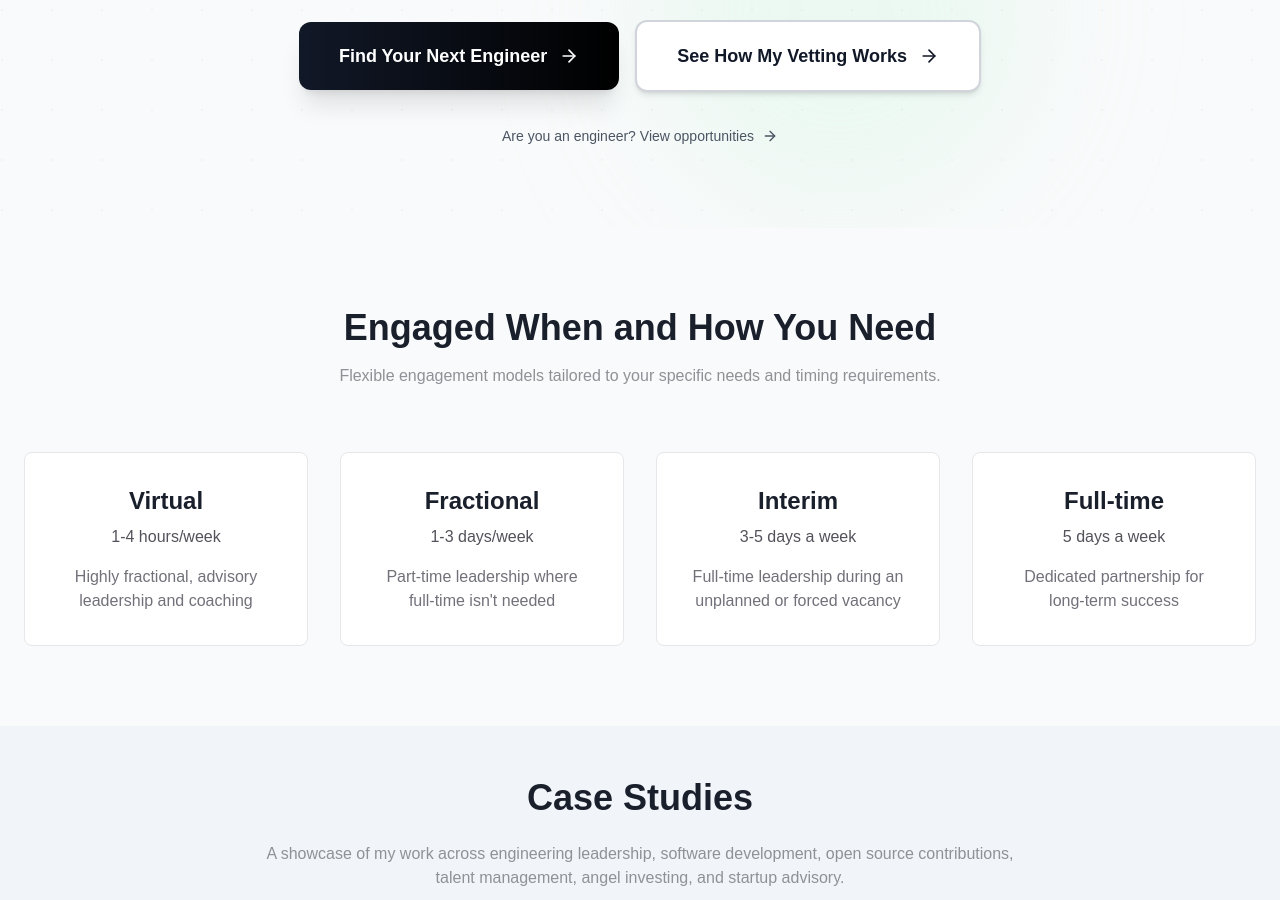
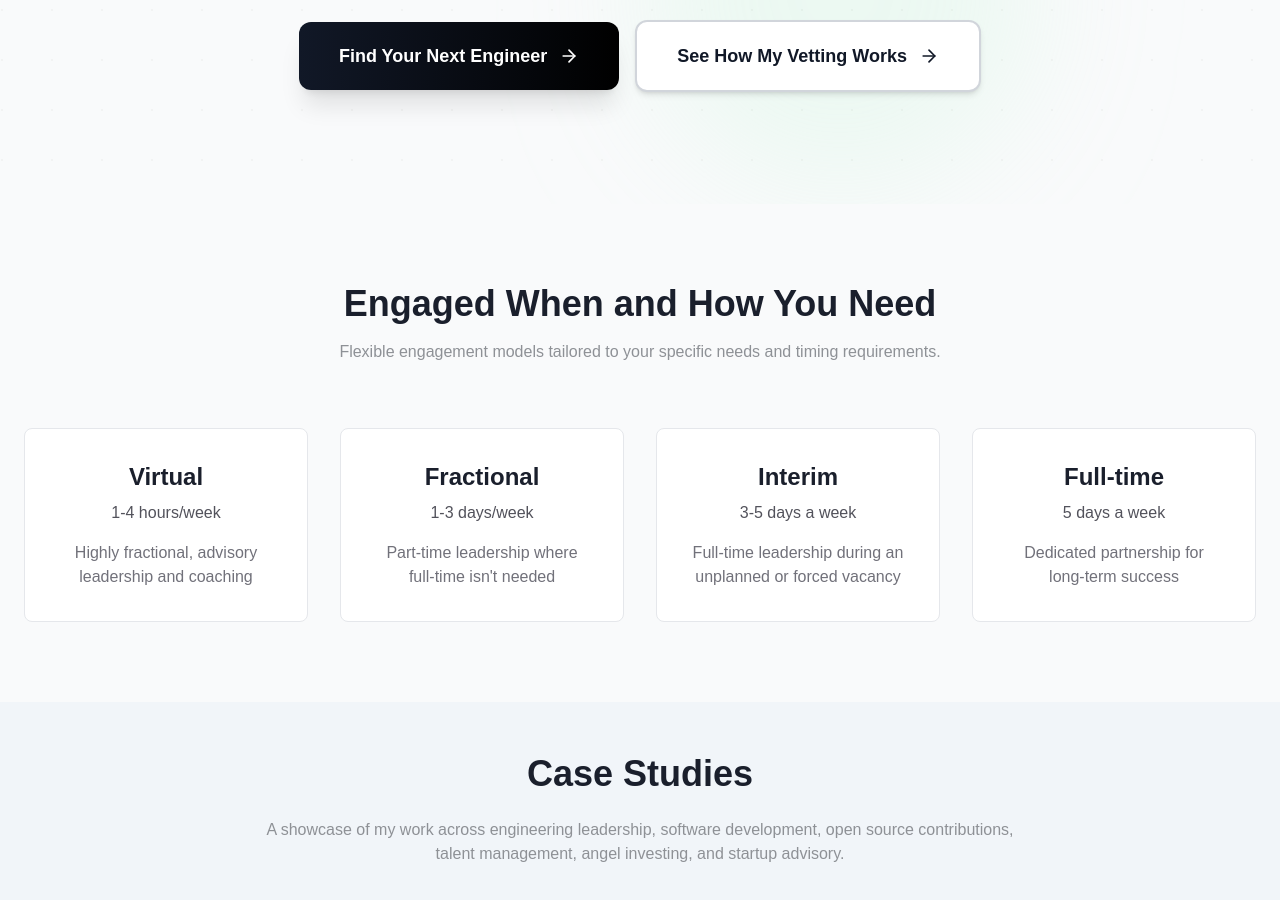
Before and after one commit to vbrazo/vitoroliveira, a React (Vite) app: page / in a window 1280 px wide. Shown: the part 3840-4740 px from the top of the page. Built offline with nearby package versions, Linux system fonts and the light colour scheme.

Commit message:
fix: calendar link

```diff
--- a/src/design-system/compositions/CalModal.tsx
+++ b/src/design-system/compositions/CalModal.tsx
@@ -9,7 +9,7 @@ interface CalModalProps {
 export const CalModal = ({
   open,
   onOpenChange,
-  url = 'https://cal.com/vitoroliveira/30min?overlayCalendar=true'
+  url = 'https://calendly.com/imvitoroliveira'
 }: CalModalProps) => {
   return (
     <Dialog open={open} onOpenChange={onOpenChange}>
--- a/src/design-system/compositions/common/Header.tsx
+++ b/src/design-system/compositions/common/Header.tsx
@@ -46,7 +46,7 @@ const FlipNav = () => {
       <Dialog open={isCalModalOpen} onOpenChange={setIsCalModalOpen}>
         <DialogContent className="max-w-7xl w-full h-[90vh] p-8 bg-[#EDEEF2]">
           <iframe
-            src="https://cal.com/vitoroliveira/30min?overlayCalendar=true"
+            src="https://calendly.com/imvitoroliveira"
             className="w-full h-full rounded-lg"
             style={{ border: 'none' }}
             title="Schedule a call"
--- a/src/features/home/components/JobsSection.tsx
+++ b/src/features/home/components/JobsSection.tsx
@@ -400,20 +400,6 @@ const JobsSection: React.FC = () => {
             <ArrowRight className="h-5 w-5" />
           </Link>
         </motion.div>
-
-        {/* For Engineers Link */}
-        <motion.div
-          initial={{ opacity: 0, y: 20 }}
-          whileInView={{ opacity: 1, y: 0 }}
-          viewport={{ once: true }}
-          transition={{ duration: 0.6, delay: 0.2 }}
-          className="text-center"
-        >
-          <Link to="/jobs" className="inline-flex items-center gap-2 text-gray-600 hover:text-gray-900 transition-colors text-sm font-medium group">
-            <span>Are you an engineer? View opportunities</span>
-            <ArrowRight className="h-4 w-4 group-hover:translate-x-1 transition-transform" />
-          </Link>
-        </motion.div>
       </Container>
     </Section>
   );
```
